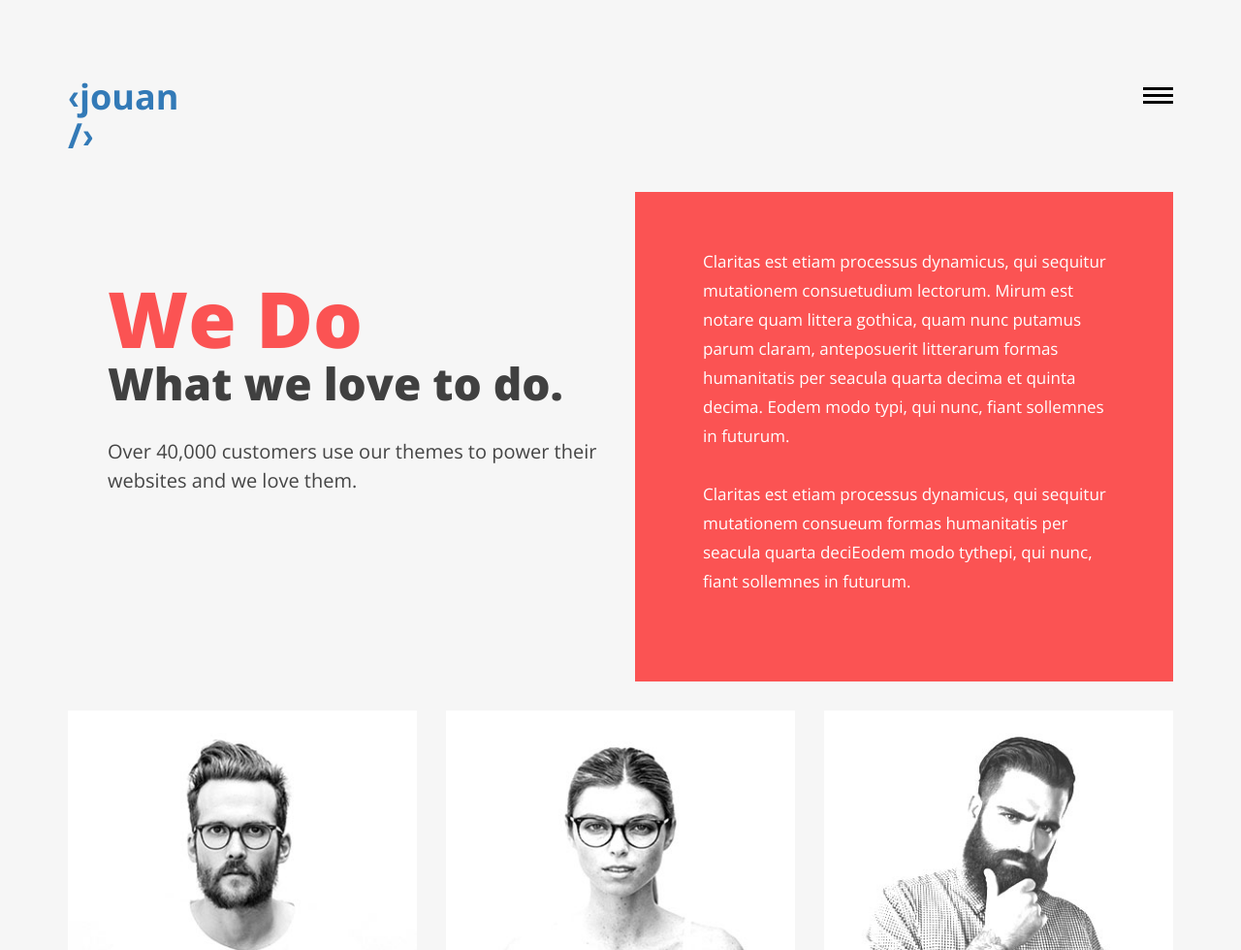
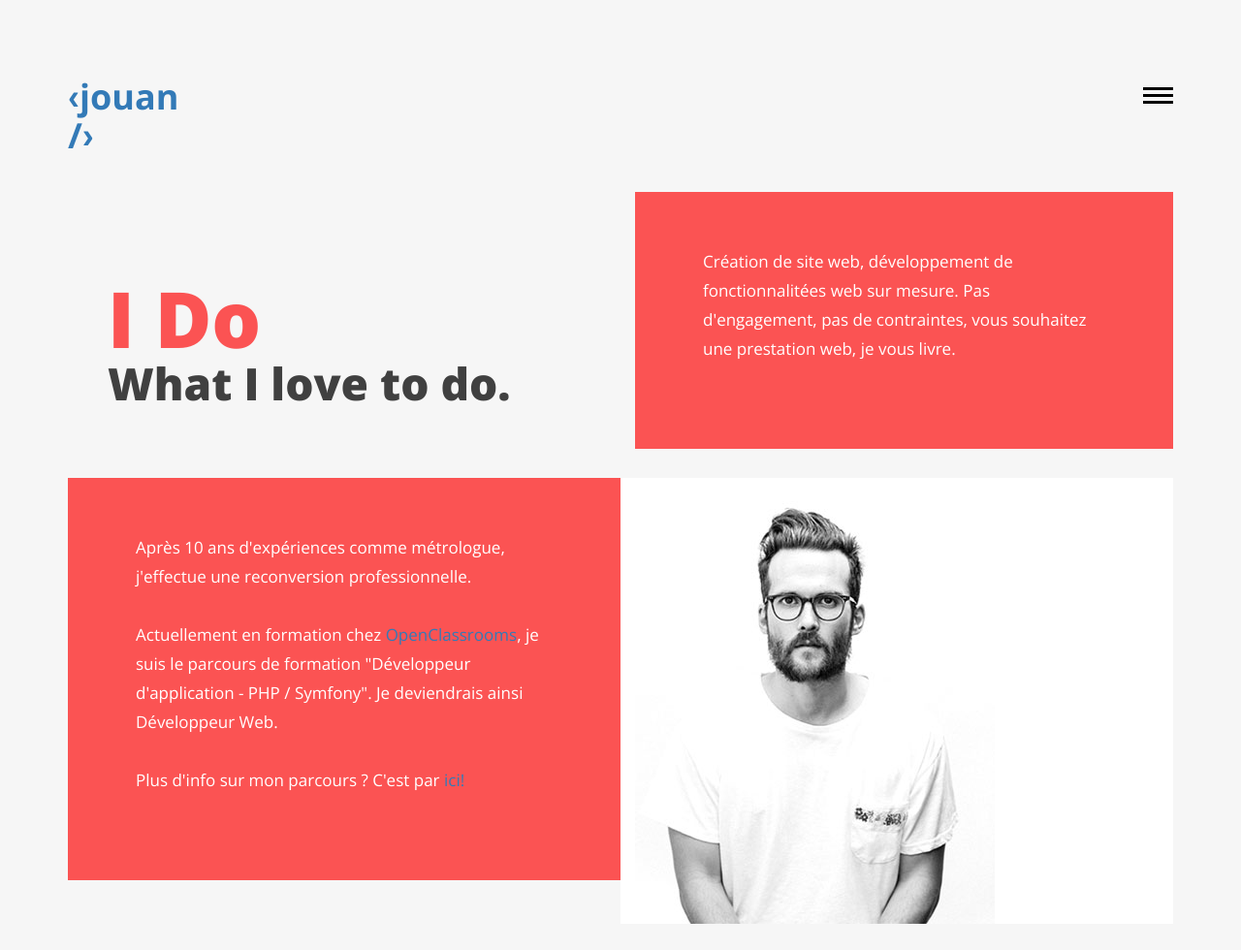
Before and after one commit to zohac/OC_Blog, a PHP site: template app/views/index.twig in a window 1280 px wide. Shown: the top 980 px of the page at 97% size. Run offline with PHP 8.4, Linux system fonts and the light colour scheme; the template is opened without the code that fills it, so the values that code supplies are empty; some libraries are stand-ins or nearby versions.

Commit message:
Formatting the twig template of the index page

```diff
--- a/app/views/footer.twig
+++ b/app/views/footer.twig
@@ -2,21 +2,23 @@
         <footer role="footer">
             <!-- logo -->
                 <h1>
-                    <a href="index.html" title="avana LLC"> &lsaquo;jouan /&rsaquo;</a>
+                    <a href="/" title="jouan" class="logo"> &lsaquo;jouan /&rsaquo;</a>
                 </h1>
             <!-- logo -->
 
             <!-- nav -->
             <nav role="footer-nav">
-                {% include 'nav-menu.twig' %}
+				<ul>
+					<li class="nav-active"><a href="/" title="About">About</a></li>
+					<li><a href="blog" title="Blog">Blog</a></li>
+				</ul>
             </nav>
             <!-- nav -->
 
             <ul role="social-icons">
                 <li><a href="#"><i class="fa fa-twitter" aria-hidden="true"></i></a></li>
-                <li><a href="#"><i class="fa fa-facebook" aria-hidden="true"></i></a></li>
                 <li><a href="#"><i class="fa fa-linkedin" aria-hidden="true"></i></a></li>
-                <li><a href="#"><i class="fa fa-flickr" aria-hidden="true"></i></a></li>
+                <li><a href="#"><i class="fa fa-github" aria-hidden="true"></i></a></li>
             </ul>
             <p class="copy-right">&copy; 2015  avana LLC.. All rights Resved</p>
         </footer>
--- a/app/views/header.twig
+++ b/app/views/header.twig
@@ -3,7 +3,7 @@
             	<div class="container">
                 	<!-- logo -->
                     	<h1>
-                        	<a href="/" title="jouan">&lsaquo;jouan /&rsaquo;</a>
+                        	<a href="/" title="jouan" class="logo">&lsaquo;jouan /&rsaquo;</a>
                         </h1>
                     <!-- logo -->
 
--- a/app/views/index.twig
+++ b/app/views/index.twig
@@ -7,58 +7,46 @@
         <section class="col-xs-12 col-sm-6 col-md-6 col-lg-6 ">
             <article role="pge-title-content">
                 <header>
-                        	<h2><span>We Do</span> What we love to do.</h2>
+                    <h2><span>I Do</span> What I love to do.</h2>
                 </header>
-                        <p>Over 40,000 customers use our themes to power their websites and we love them.</p>
             </article>
         </section>
         <section class="col-xs-12 col-sm-6 col-md-6 col-lg-6">
             <article class="about-content">
-                    	<p>Claritas est etiam processus dynamicus, qui sequitur mutationem consuetudium lectorum. Mirum est notare quam littera gothica, quam nunc putamus parum claram, anteposuerit litterarum formas humanitatis per seacula quarta decima et quinta decima. Eodem modo typi, qui nunc, fiant sollemnes in futurum.</p>
-                        <p>Claritas est etiam processus dynamicus, qui sequitur mutationem consueum formas humanitatis per seacula quarta deciEodem modo tythepi, qui nunc, fiant sollemnes in futurum.</p>
+                <p>Création de site web, développement de fonctionnalitées web sur mesure. Pas d'engagement, pas de contraintes, vous souhaitez une prestation web, je vous livre.</p>
             </article>
         </section>
         <div class="clearfix"></div>
 
         <!-- thumbnails -->
         <div class="thumbnails-pan">
-                    	<section class="col-xs-12 col-sm-4 col-md-4 col-lg-4 ">
-                        	<figure>
+            <section class="col-xs-12">
+                <article class="about-content col-xs-12 col-sm-6 col-md-6 col-lg-6">
+                    <p>Après 10 ans d'expériences comme métrologue, j'effectue une reconversion professionnelle.</p>
+                    <p>Actuellement en formation chez <a href="https://openclassrooms.com/paths/developpeur-se-d-application-php-symfony">OpenClassrooms</a>, je suis le parcours de formation "Développeur d'application - PHP / Symfony". Je deviendrais ainsi Développeur Web.</p>
+                    <p>Plus d'info sur mon parcours ? C'est par <a href="#">ici!</a></p>
+                </article>
+                <figure class="col-xs-12 col-sm-6 col-md-6 col-lg-6">
+                    <div>
                         <img src="frontend/images/about-images/about-image-1.jpg" class="img-responsive"/>
+                    </div>
                     <figcaption>
-                                	<h3>John Doe</h3>
-                                    <h5>The designer</h5>
-                                </figcaption>
-                            </figure>
-                        </section>
-                        <section class="col-xs-12 col-sm-4 col-md-4 col-lg-4 ">
-                        	<figure>
-                            	<img src="frontend/images/about-images/about-image-2.jpg" class="img-responsive"/>
-                            	<figcaption>
-                                	<h3>kristy Roan</h3>
-                                    <h5>The Manager</h5>
-                                </figcaption>
-                            </figure>
-                        </section>
-                        <section class="col-xs-12 col-sm-4 col-md-4 col-lg-4 ">
-                        	<figure>
-                            	<img src="frontend/images/about-images/about-image-3.jpg" class="img-responsive"/>
-                            	<figcaption>
-                                	<h3>Jason takas</h3>
-                                    <h5>The Founder</h5>
+                        <h3>Simon JOUAN</h3>
+                        <h5>The developper</h5>
                     </figcaption>
                 </figure>
             </section>
         </div>
+        <div class="clearfix"></div>
         <!-- thumbnails -->
 
-                <div class="row">
+        <div class="thumbnails-pan">
             <div class="col-xs-12 col-sm-6 col-md-6 col-lg-6 ">
                 <article role="pge-title-content" class="contact-header">
                     <header>
-                            	<h2><span>Hey Thr!</span> we love to hear you.</h2>
+                        <h2><span>Hey Thr!</span>Discutons ensemble.</h2>
                     </header>
-                            <p><a href="tel:8197654321"><i class="fa fa-phone" aria-hidden="true"></i> +8197654321</a><a href="mailto:contact@avana.com"><i class="fa fa-envelope" aria-hidden="true"></i> contact@avana.com</a></p>
+                    <p><a href="mailto:contact@jouan.ovh"><i class="fa fa-envelope" aria-hidden="true"></i> contact@jouan.ovh</a></p>
                 </article>
             </div>
             <!-- map -->
@@ -76,16 +64,16 @@
                             <form method="post" action="php/contactfrom.php" name="cform" id="cform">
                         <div class="row">
                             <div class="col-md-6 col-lg-6 col-sm-6 col-xs-12">
-                                    <input  name="name" id="name" type="text" placeholder="Whats your name">
+                            <input  name="name" id="name" type="text" placeholder="Votre nom">
                             </div>
                             <div class="col-md-6 col-lg-6 col-sm-6 col-xs-12">
-                                    <input  name="email" id="email" type="email"  placeholder="Whats your email">
+                            <input  name="email" id="email" type="email"  placeholder="Votre email">
                             </div>
                         </div>
                         <div class="clearfix"></div>
-                                <textarea name="comments" id="comments" cols="" rows="" placeholder="Whats in your mind"></textarea>
+                        <textarea name="comments" id="comments" cols="" rows="" placeholder="Qu'avez-vous en tête"></textarea>
                         <div class="clearfix"></div>
-                                <input name="" type="submit" value="Send email">
+                        <input name="" type="submit" value="Envoyer">
                         <div id="simple-msg"></div>
                     </form>
            </div>
@@ -93,5 +81,4 @@
         </div>
     </div>
 </main>
-    	<!-- main -->
-{% endblock %}
+<!-- main -->{% endblock %}
--- a/app/views/layout.twig
+++ b/app/views/layout.twig
@@ -13,6 +13,7 @@
 
         <!-- style -->
         <link href="frontend/css/style.css" rel="stylesheet" type="text/css">
+		<link href="frontend/css/my-style.css" rel="stylesheet" type="text/css">
         <!-- style -->
 
         <!-- bootstrap -->
@@ -22,7 +23,6 @@
         <link href="frontend/css/responsive.css" rel="stylesheet" type="text/css">
 
         <!-- font-awesome -->
-        <link href="frontend/css/fonts.css" rel="stylesheet" type="text/css">
         <link href="frontend/css/font-awesome.min.css" rel="stylesheet" type="text/css">
         <!-- font-awesome -->
 
```
Lines whose indentation alone changed are shown as unchanged.
